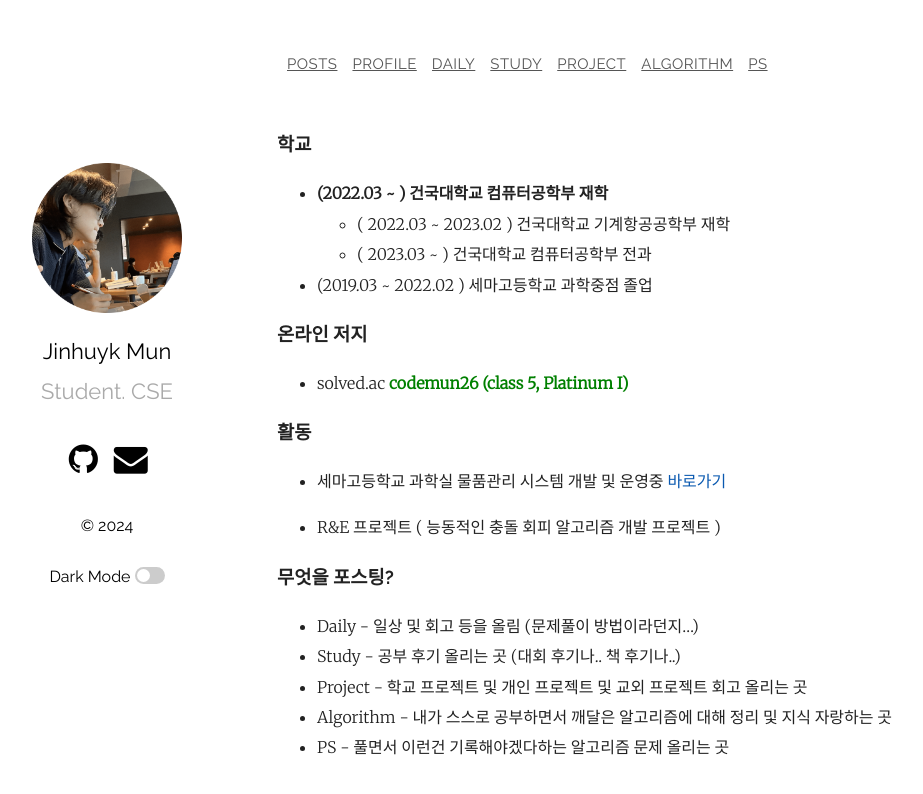
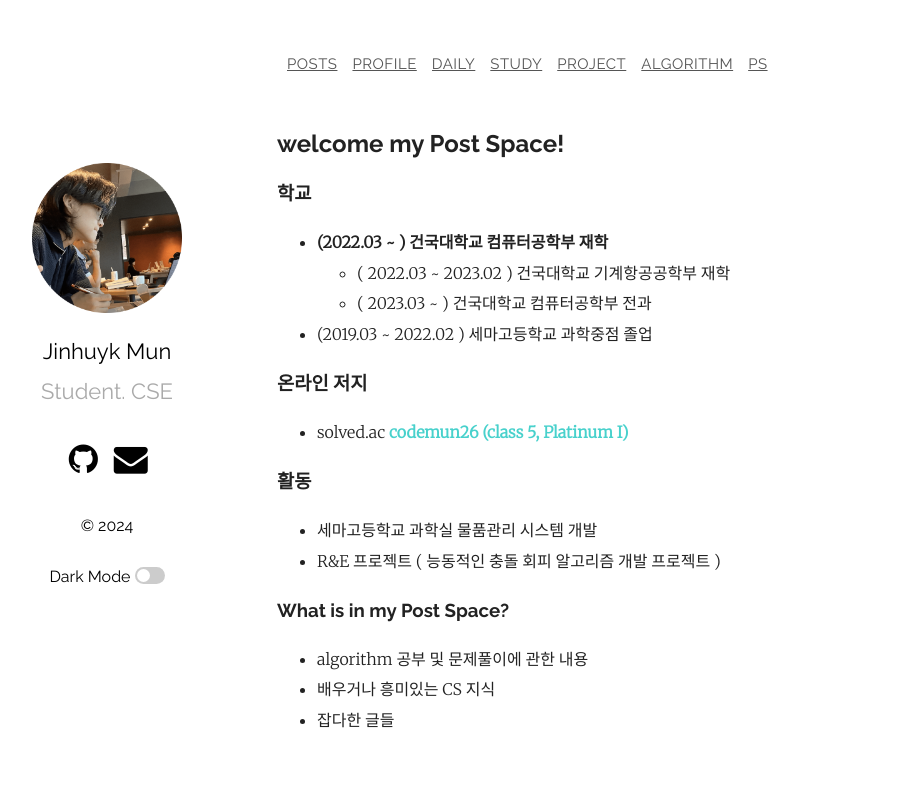
Before and after one commit to jinhuyk/jinhuyk.github.io, a Jekyll site: the page built from profile.md, in a window 1280 px wide. Shown: the top 794 px of the page, without its empty margins (78-1001 px from the left). Built offline with Jekyll 4.4.1, drawn with Linux system fonts in a browser that asks for light colours.

Commit message:
profile updated

```diff
--- a/profile.md
+++ b/profile.md
@@ -2,6 +2,8 @@
 layout: page
 permalink: /profile/
 ---
+## welcome my Post Space!
+
 
 ### 학교
 - **(2022.03 ~ ) 건국대학교 컴퓨터공학부 재학**
@@ -10,17 +12,13 @@ permalink: /profile/
 - (2019.03 ~ 2022.02 ) 세마고등학교 과학중점 졸업
 
 ### 온라인 저지
-- solved.ac [**<span style="color:green">codemun26 (class 5, Platinum I)</span>**](https://solved.ac/profile/codemun26)
+- solved.ac [**<span style="color:mediumturquoise">codemun26 (class 5, Platinum I)</span>**](https://solved.ac/profile/codemun26)
 
 ### 활동
-- 세마고등학교 과학실 물품관리 시스템 개발 및 운영중 [바로가기](https://port-0-semascience-fyyf25lbmid9vi.gksl2.cloudtype.app)
-
+- 세마고등학교 과학실 물품관리 시스템 개발
 - R&E 프로젝트 ( 능동적인 충돌 회피 알고리즘 개발 프로젝트 )
 
-### 무엇을 포스팅?
-
-- Daily - 일상 및 회고 등을 올림 (문제풀이 방법이라던지...)
-- Study - 공부 후기 올리는 곳 (대회 후기나.. 책 후기나..)
-- Project - 학교 프로젝트 및 개인 프로젝트 및 교외 프로젝트 회고 올리는 곳
-- Algorithm - 내가 스스로 공부하면서 깨달은 알고리즘에 대해 정리 및 지식 자랑하는 곳
-- PS - 풀면서 이런건 기록해야겠다하는 알고리즘 문제 올리는 곳
+### What is in my Post Space?
+- algorithm 공부 및 문제풀이에 관한 내용
+- 배우거나 흥미있는 CS 지식
+- 잡다한 글들
```
